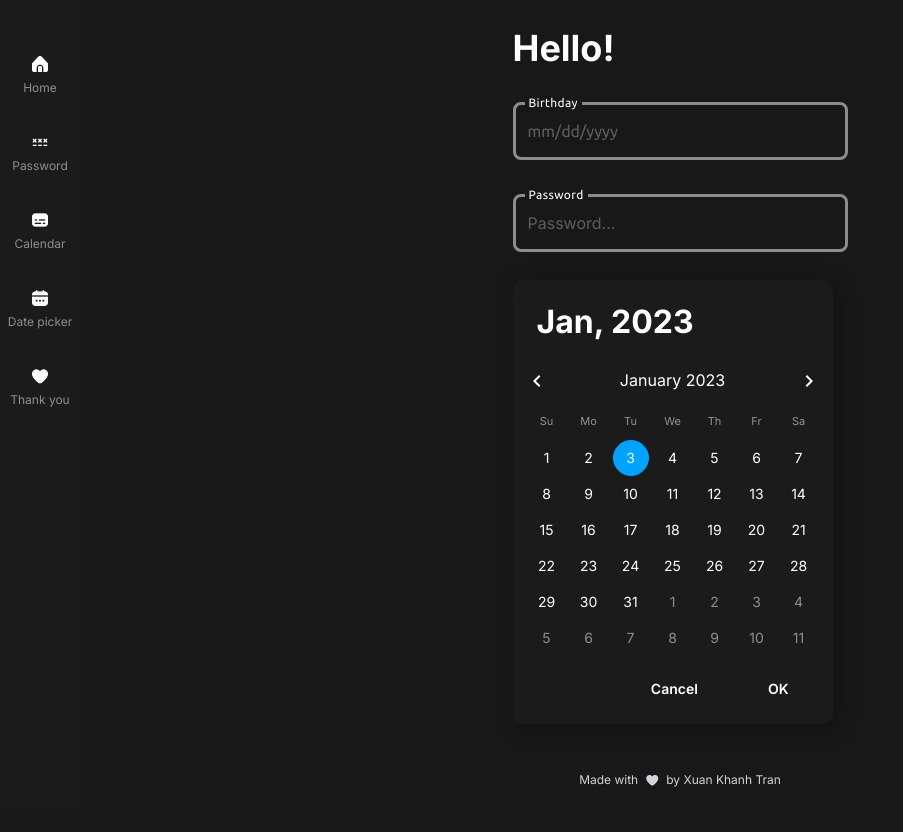
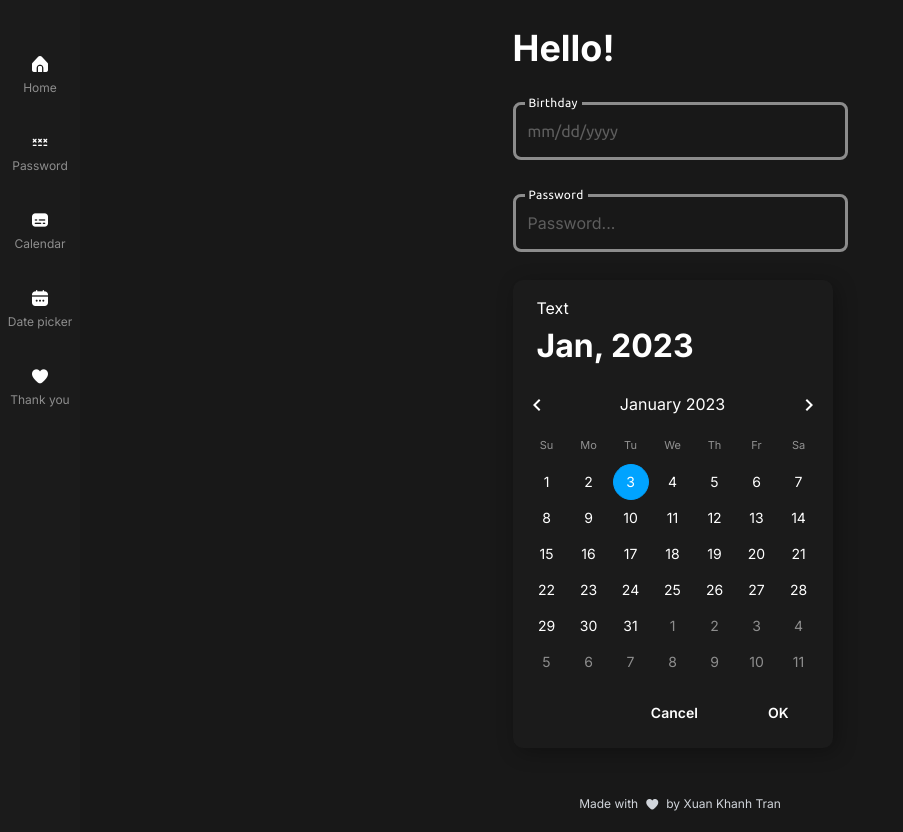
Before and after one commit to khanhspring/aha-frontend-exam, a React (Create React App) app: page / in a window 1280 px wide. Shown: the whole page, without its empty margins (0-903 px from the left). Before the commit the page ends 808 px from the top, so only its background shows below. Built offline with nearby package versions, Linux system fonts and the light colour scheme.

Commit message:
Update calendar label value

```diff
--- a/src/pages/calendar/index.tsx
+++ b/src/pages/calendar/index.tsx
@@ -4,7 +4,7 @@ const CalendarPage = () => {
     return (
         <div className="m-auto w-[335px] flex flex-col gap-7">
             <h2 className="text-4xl font-bold">Calendar</h2>
-            <Calendar />
+            <Calendar title="Text"/>
         </div>
     );
 }
--- a/src/pages/home/index.tsx
+++ b/src/pages/home/index.tsx
@@ -8,7 +8,7 @@ const HomePage = () => {
         <h2 className="text-4xl font-bold">Hello!</h2>
             <DatePicker label="Birthday"/>
             <InputPassword placeholder="Password..." label="Password"/>
-            <Calendar />
+            <Calendar title="Text"/>
         </div>
     );
 }
```
